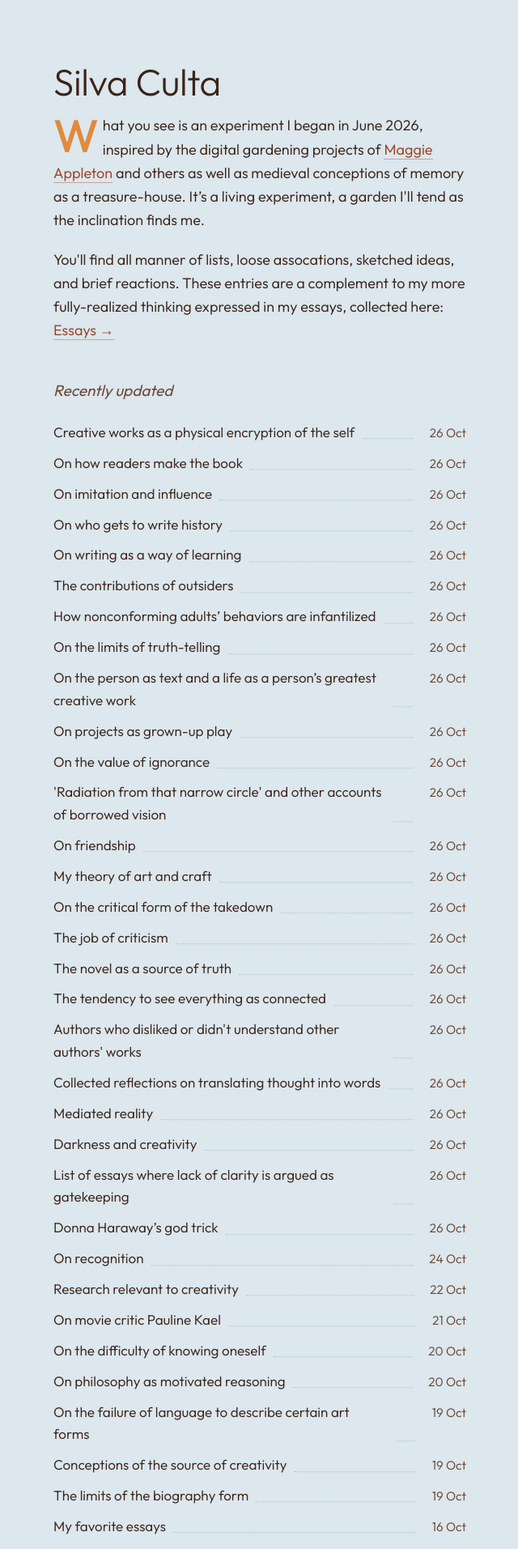
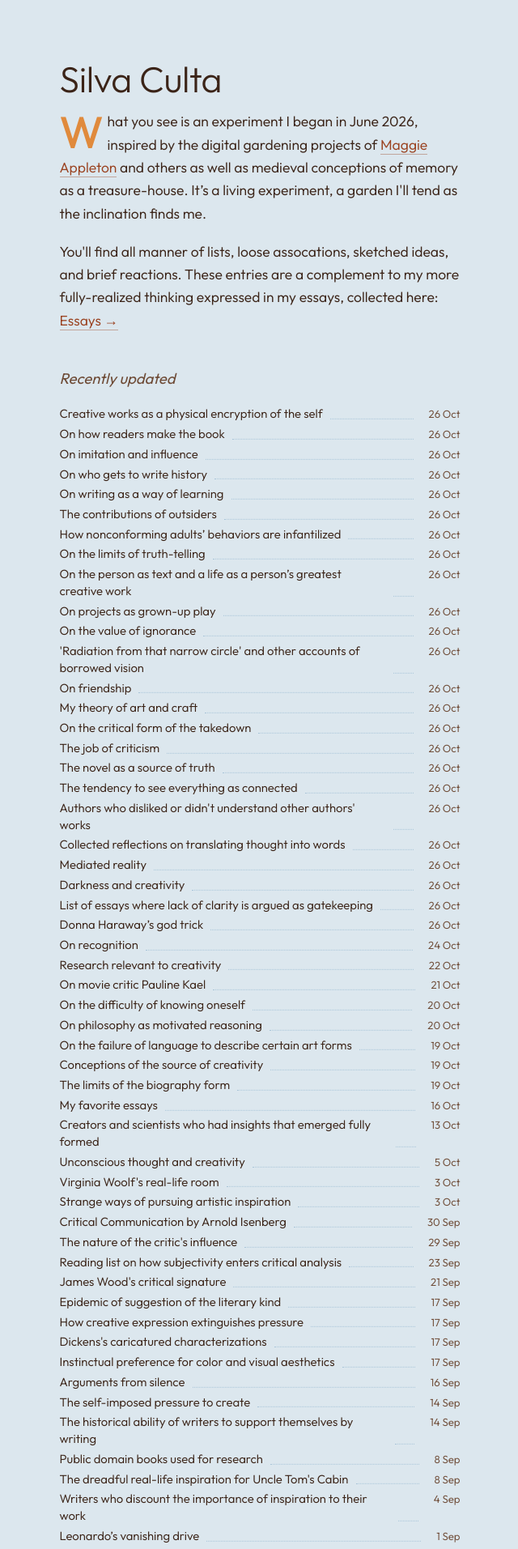
Before and after one commit to lauramoorewrites-del/treasury, a Jekyll site: the page built from index.md, in a window 1280 px wide. Shown: the top 1913 px of the page at 81% size, without its empty margins (319-959 px from the left). Built offline with Jekyll 4.4.1, drawn with Linux system fonts in a browser that asks for light colours.

Commit message:
Smaller base text (16.5px) and tighter, smaller entry lists
Co-Authored-By: Claude Opus 5.5 (1M context) <noreply@anthropic.com>

```diff
--- a/assets/style.css
+++ b/assets/style.css
@@ -19,7 +19,7 @@
 }
 
 *{ box-sizing: border-box; }
-html{ font-size: 106.25%; -webkit-text-size-adjust: 100%; }
+html{ font-size: 103.125%; -webkit-text-size-adjust: 100%; }
 body{
   margin: 0;
   background: var(--paper);
@@ -123,7 +123,7 @@ pre{ overflow-x: auto; padding: 0.9rem 1rem; border: 1px solid var(--rule); bord
 
 /* wiki-list (recently updated, notes) */
 .wiki-list{ list-style: none; padding: 0; margin: 0.5rem 0 0; }
-.wiki-list li{ display: flex; align-items: baseline; gap: 0.55rem; padding: 0.3rem 0; color: var(--ink); }
+.wiki-list li{ display: flex; align-items: baseline; gap: 0.55rem; padding: 0.12rem 0; font-size: 0.9rem; line-height: 1.4; color: var(--ink); }
 .wiki-list li::before{ content: none; }
 .wiki-list a{ color: var(--ink); border-bottom: 0; }
 .wiki-list a:hover{ color: var(--accent); border-bottom: 0; }
@@ -132,7 +132,7 @@ pre{ overflow-x: auto; padding: 0.9rem 1rem; border: 1px solid var(--rule); bord
 .wiki-list-date,
 .wiki-list li time,
 .wiki-list li .date{ flex: 0 0 auto; margin-left: auto; padding-left: 0.6rem;
-  color: var(--muted); font-size: 0.9rem; white-space: nowrap; }
+  color: var(--muted); font-size: 0.8rem; white-space: nowrap; }
 .wiki-list-item{ display: flex; align-items: baseline; gap: 0.55rem; width: 100%; }
 .wiki-list-item a{ flex: 0 1 auto; }
 .wiki-list-item .wiki-list-date{ margin-left: auto; }
```
